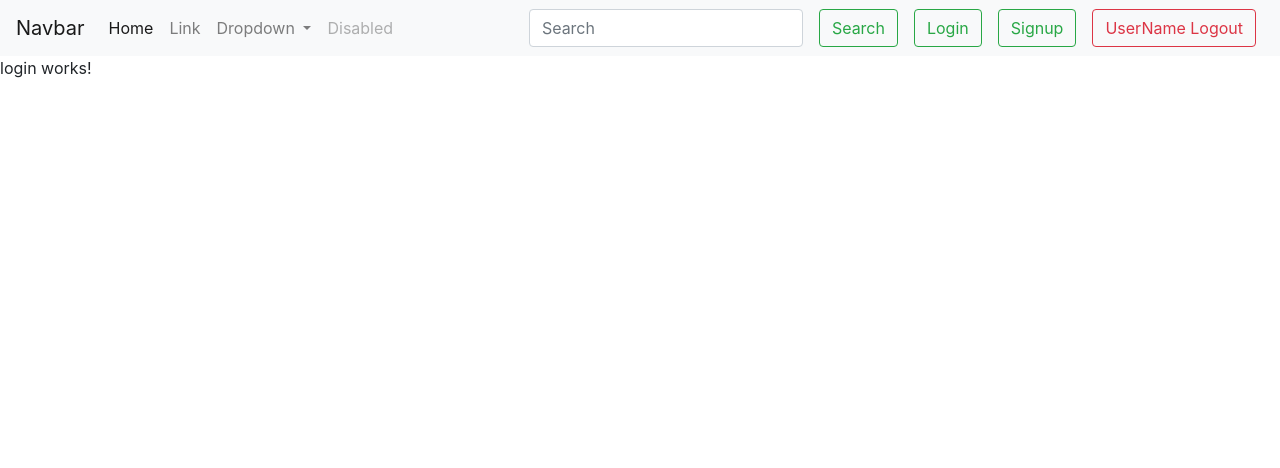
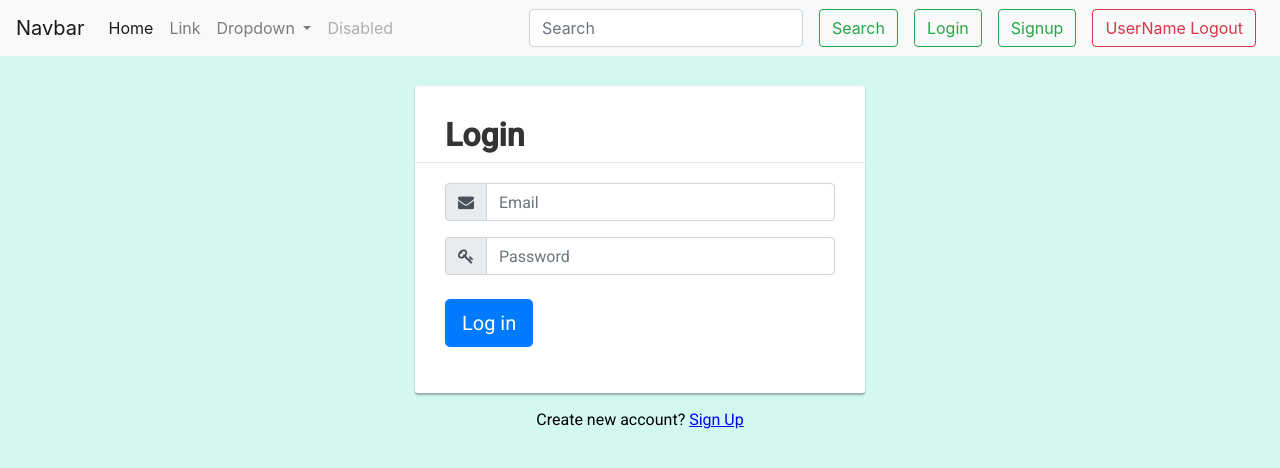
Before and after one commit to alokpatel-1/Angular_Auth, an Angular app: page /login in a window 1280 px wide. Shown: the top 468 px of the page. Built offline with nearby package versions, Linux system fonts and the light colour scheme.

Commit message:
add client side validation

```diff
--- a/src/app/components/login/login.component.css
+++ b/src/app/components/login/login.component.css
@@ -0,0 +1,106 @@
+.container-fluid {
+  color: #fff;
+  background: #d2f8f0;
+  font-family: "Roboto", sans-serif;
+  height: 100vh;
+}
+.form-group {
+  margin-bottom: 0rem;
+}
+
+.form-control {
+  font-size: 15px;
+}
+.form-control,
+.form-control:focus,
+.input-group-text {
+  border-color: #e1e1e1;
+}
+.form-control,
+.btn {
+  border-radius: 3px;
+}
+.signup-form {
+  width: 450px;
+  margin: 0 auto;
+  padding: 30px 0;
+}
+.signup-form form {
+  color: #999;
+  border-radius: 3px;
+  margin-bottom: 15px;
+  background: #fff;
+  box-shadow: 0px 2px 2px rgba(0, 0, 0, 0.3);
+  padding: 30px;
+}
+.signup-form h2 {
+  color: #333;
+  font-weight: bold;
+  margin-top: 0;
+}
+.signup-form hr {
+  margin: 0 -30px 20px;
+}
+.signup-form .form-group {
+  margin-bottom: 20px;
+}
+.signup-form label {
+  font-weight: normal;
+  font-size: 15px;
+}
+.signup-form .form-control {
+  min-height: 38px;
+  box-shadow: none !important;
+}
+.signup-form .input-group-addon {
+  max-width: 42px;
+  text-align: center;
+}
+.signup-form .btn,
+.signup-form .btn:active {
+  font-size: 16px;
+  font-weight: bold;
+  background: #19aa8d !important;
+  border: none;
+  min-width: 140px;
+}
+.signup-form .btn:hover,
+.signup-form .btn:focus {
+  background: #179b81 !important;
+}
+.signup-form a {
+  color: #fff;
+  text-decoration: underline;
+}
+.signup-form a:hover {
+  text-decoration: none;
+}
+.signup-form form a {
+  color: #19aa8d;
+  text-decoration: none;
+}
+.signup-form form a:hover {
+  text-decoration: underline;
+}
+.signup-form .fa {
+  font-size: 21px;
+}
+.signup-form .fa-paper-plane {
+  font-size: 18px;
+}
+.signup-form .fa-check {
+  color: #fff;
+  left: 17px;
+  top: 18px;
+  font-size: 7px;
+  position: absolute;
+}
+.text-center {
+  color: #000000;
+}
+.text-center a {
+  color: blue;
+}
+small {
+  color: red;
+}
--- a/src/app/components/login/login.component.html
+++ b/src/app/components/login/login.component.html
@@ -1 +1,41 @@
-<p>login works!</p>
+<div class="container-fluid">
+  <div class="signup-form">
+    <form [formGroup]="loginForm" (ngSubmit)="onSubmit()">
+      <h2>Login</h2>
+      <hr />
+
+      <app-inputfield
+        [label]="'envelope'"
+        [type]="'email'"
+        [placeholder]="'Email'"
+        formControlName="email"
+        required
+      ></app-inputfield>
+      <div>
+        <small *ngIf="'errorMessage.emailError'">
+          {{ errorMessage.emailError }}
+        </small>
+      </div>
+
+      <app-inputfield
+        [label]="'key'"
+        [type]="'password'"
+        [placeholder]="'Password'"
+        formControlName="password"
+        required
+      ></app-inputfield>
+      <div>
+        <small *ngIf="'errorMessage.passwordError'">
+          {{ errorMessage.passwordError }}
+        </small>
+</div>
+
+      <br />
+
+      <app-button [type]="'submit'" [buttonLabel]="'Log in'"></app-button>
+    </form>
+    <div class="text-center">
+      Create new account? <a routerLink="/signup">Sign Up</a>
+    </div>
+  </div>
+</div>
--- a/src/app/components/login/login.component.ts
+++ b/src/app/components/login/login.component.ts
@@ -1,15 +1,42 @@
 import { Component, OnInit } from '@angular/core';
+import { FormBuilder, Validators } from '@angular/forms';
 
 @Component({
   selector: 'app-login',
   templateUrl: './login.component.html',
-  styleUrls: ['./login.component.css']
+  styleUrls: ['./login.component.css'],
 })
 export class LoginComponent implements OnInit {
+  loginForm = this.fb.group({
+    email: ['', [Validators.required, Validators.email]],
+    password: [''],
+  });
 
-  constructor() { }
+  errorMessage = {
+    emailError: '',
+    passwordError: '',
+  };
+  constructor(private fb: FormBuilder) {}
 
-  ngOnInit(): void {
+  ngOnInit(): void {}
+
+  onSubmit(): void {
+    if (this.loginForm.status !== 'INVALID') {
+      // API code
+    } else {
+      if (this.loginForm.controls.email.value === '') {
+        this.errorMessage.emailError = 'This field is required';
+      } else {
+        if (this.loginForm.controls.email.status === 'INVALID') {
+          this.errorMessage.emailError = 'Invalid Email';
+        }
+      }
+
+      if (this.loginForm.controls.password.value === '') {
+        this.errorMessage.passwordError = 'This field is required';
+      }
+    }
+    console.log(this.loginForm.value);
+    console.log('email', this.loginForm.controls.email.status);
   }
-
 }
--- a/src/app/components/signup/signup.component.css
+++ b/src/app/components/signup/signup.component.css
@@ -101,3 +101,6 @@
 .text-center a {
   color: blue;
 }
+small {
+  color: red;
+}
--- a/src/app/components/signup/signup.component.html
+++ b/src/app/components/signup/signup.component.html
@@ -12,13 +12,9 @@
         required
       ></app-inputfield>
       <span>
-        <small
-          *ngIf="
-            signupForm.controls.userName.dirty ||
-            signupForm.controls.userName.touched
-          "
-          >errorMessage</small
-        >
+        <small *ngIf="'errorMessage.userNameError'">
+          {{ errorMessage.userNameError }}
+        </small>
       </span>
       <app-inputfield
         [label]="'envelope'"
@@ -28,7 +24,9 @@
         required
       ></app-inputfield>
       <span>
-        <small *ngIf="''">errorMessage</small>
+        <small *ngIf="'errorMessage.emailError'">
+          {{ errorMessage.emailError }}
+        </small>
       </span>
 
       <app-inputfield
@@ -39,7 +37,9 @@
         required
       ></app-inputfield>
       <span>
-        <small *ngIf="''">errorMessage</small>
+        <small *ngIf="'errorMessage.passwordError'">
+          {{ errorMessage.passwordError }}
+        </small>
       </span>
 
       <app-inputfield
@@ -49,9 +49,11 @@
         formControlName="confirmPassword"
       ></app-inputfield>
       <span>
-        <small *ngIf="''">errorMessage</small>
+        <small *ngIf="'errorMessage.confirmPasswordError'">
+          {{ errorMessage.confirmPasswordError }}
+        </small>
       </span>
-
+      <br />
       <div class="form-group">
         <label class="form-check-label"
           ><input type="checkbox" required="required" /> I accept the
--- a/src/app/components/signup/signup.component.ts
+++ b/src/app/components/signup/signup.component.ts
@@ -10,14 +10,58 @@ export class SignupComponent implements OnInit {
   constructor(private fb: FormBuilder) {}
   signupForm = this.fb.group({
     userName: ['', Validators.required],
-    email: ['', Validators.email, Validators.required],
-    password: ['',Validators.required],
+    email: ['', [Validators.email, Validators.required]],
+    password: ['', Validators.required],
     confirmPassword: [''],
   });
+
+  errorMessage = {
+    userNameError: '',
+    emailError: '',
+    passwordError: '',
+    confirmPasswordError: '',
+  };
 
   ngOnInit(): void {}
 
   onSubmit() {
-    console.log('value', this.signupForm);
+    if (this.signupForm.status !== 'INVALID') {
+      // handel confirm password validton if form is valid
+      if (
+        this.signupForm.controls.confirmPassword.value !==
+        this.signupForm.controls.password.value
+      ) {
+        this.errorMessage.confirmPasswordError = "Password doesn't match";
+        this.errorMessage.passwordError = '';
+        this.errorMessage.userNameError = '';
+        this.errorMessage.emailError = '';
+      } else {
+        // submitForm function run if form is valid and password are same
+        this.submitForm(this.signupForm.value);
+      }
+      console.log('inside else', this.signupForm.status);
+    } else {
+      // blank input field handling code
+      if (this.signupForm.controls.userName.value === '') {
+        this.errorMessage.userNameError = 'This field is required';
+      }
+      if (this.signupForm.controls.email.value === '') {
+        this.errorMessage.emailError = 'This field is required';
+      } else {
+        if (this.signupForm.controls.email.status === 'INVALID') {
+          this.errorMessage.emailError = 'Invalid email';
+        }
+      }
+      if (this.signupForm.controls.password.value === '') {
+        this.errorMessage.passwordError = 'This field is required';
+      }
+      if (this.signupForm.controls.confirmPassword.value === '') {
+        this.errorMessage.confirmPasswordError = 'This field is required';
+      }
+    }
+  }
+
+  submitForm(userDetails) {
+    console.log('user details', userDetails);
   }
 }
```
